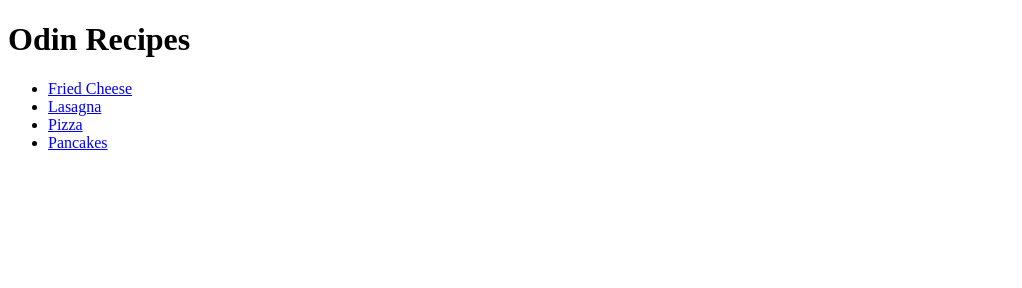
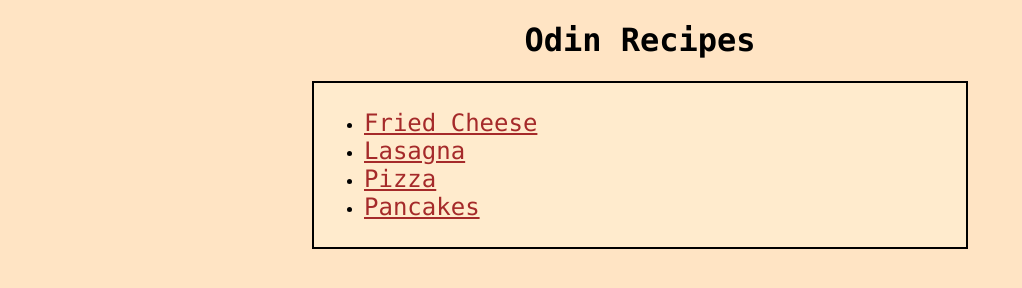
Before and after one commit to Crow27/odin-recipes, a plain HTML site: page index.html in a window 1280 px wide. Shown: the whole page, without its empty margins (0-1022 px from the left). Drawn offline with Linux system fonts and the light colour scheme.

Commit message:
Added CSS by creating style.css - linked style.css in all html files

```diff
--- a/index.html
+++ b/index.html
@@ -5,14 +5,19 @@
     <meta http-equiv="X-UA-Compatible" content="IE=edge">
     <meta name="viewport" content="width=device-width, initial-scale=1.0">
     <title>Odin-Recipes</title>
+    <link rel="stylesheet" href="./style.css">
 </head>
 <body>
     <h1>Odin Recipes</h1>
-    <ul>
-        <li><a href="./recipes/fried_cheese.html">Fried Cheese</a></li>
-        <li><a href="./recipes/lasagna.html">Lasagna</a></li>
-        <li><a href="./recipes/pizza.html">Pizza</a></li>
-        <li><a href="./recipes/pancakes.html">Pancakes</a></li>
-    </ul>
+
+    <div class="center">
+        <ul>
+            <li><a class="main" href="./recipes/fried_cheese.html">Fried Cheese</a></li>
+            <li><a class="main" href="./recipes/lasagna.html">Lasagna</a></li>
+            <li><a class="main" href="./recipes/pizza.html">Pizza</a></li>
+            <li><a class="main" href="./recipes/pancakes.html">Pancakes</a></li>
+         </ul>
+   </div>
+
 </body>
 </html>
--- /dev/null
+++ b/style.css
@@ -0,0 +1,30 @@
+body {
+    background-color: bisque;
+    font-family: "Monaco", sans-serif;
+}
+
+h1 {
+    text-align: center;
+}
+
+.main {
+    color: brown;
+    font-size: 24px;
+}
+
+.center {
+    background-color: blanchedalmond;
+    border: 2px solid;
+    margin: auto;
+    width: 50%;
+    padding: 10px;
+  }
+
+.footer {
+    background-color: rgb(241, 182, 182);
+    color: antiquewhite;
+    height: 100px;
+    font-size: 24px;
+    text-align: center;
+    margin: auto;
+}
```
Also changed, not shown: recipes/fried_cheese.html (+7 -5 lines), recipes/lasagna.html (+7 -5 lines), recipes/pancakes.html (+7 -5 lines), recipes/pizza.html (+7 -5 lines).
